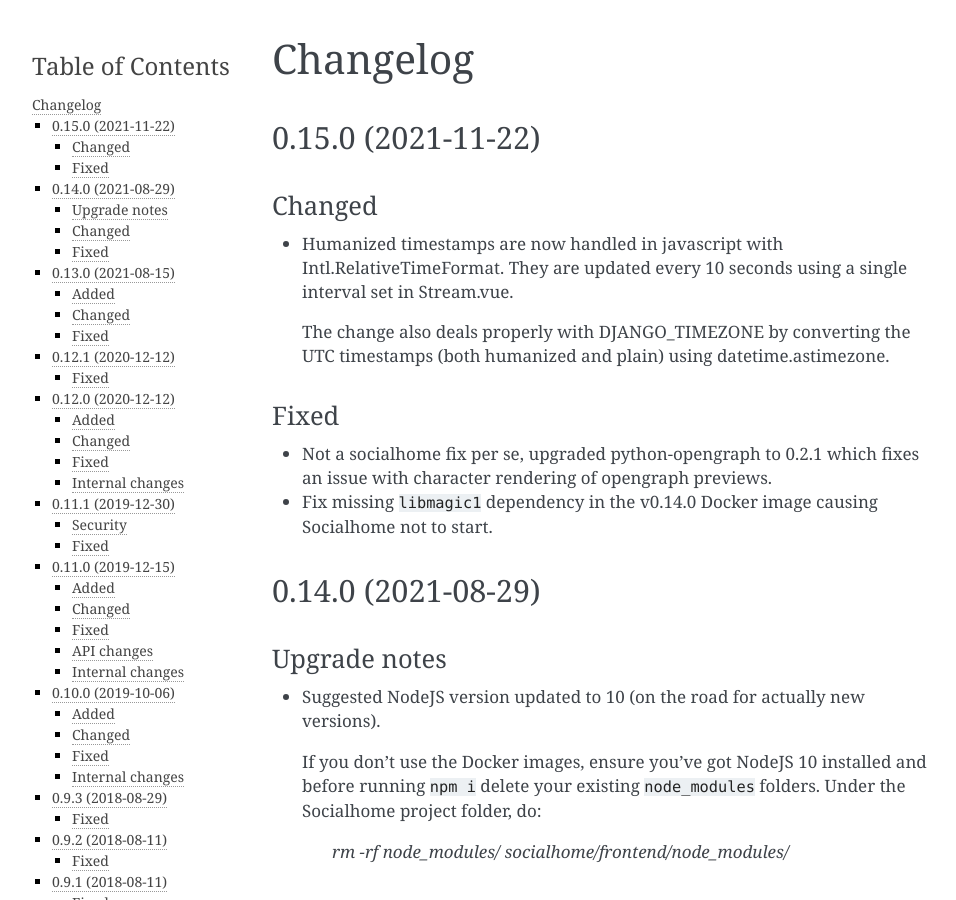
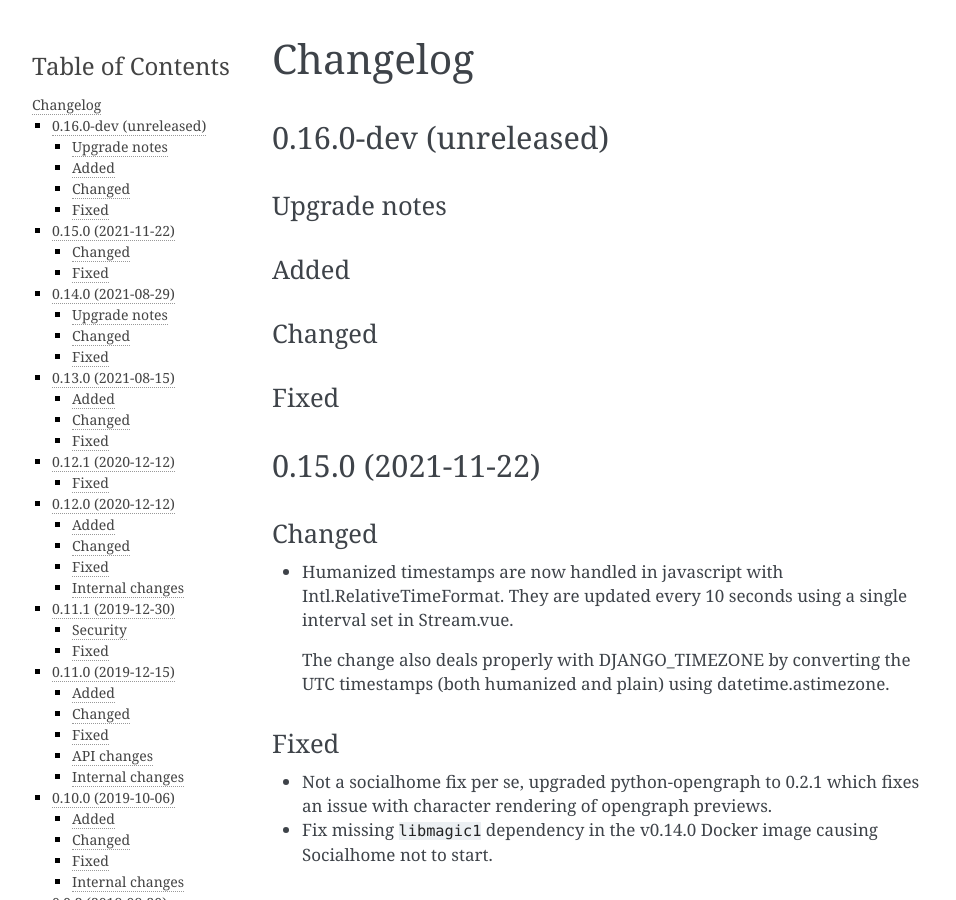
Before and after one commit to jaywink/socialhome, a Sphinx documentation site: the page built from docs/changelog.rst, in a window 1280 px wide and 900 px high. Shown: the whole window, without its empty margins (148-1104 px from the left). Built offline with Sphinx 7.4.7, drawn with Linux system fonts in a browser that asks for light colours.

Commit message:
Start new dev cycle

```diff
--- a/docs/changelog.rst
+++ b/docs/changelog.rst
@@ -2,6 +2,22 @@
 
 Changelog
 =========
+
+0.16.0-dev (unreleased)
+-------------------
+
+Upgrade notes
+.............
+
+Added
+.....
+
+Changed
+.......
+
+Fixed
+.....
+
 
 0.15.0 (2021-11-22)
 -------------------
--- a/docs/conf.py
+++ b/docs/conf.py
@@ -1,6 +1,6 @@
 #!/usr/bin/env python3
 # -*- coding: utf-8 -*-
-__version__ = "0.15.0"
+__version__ = "0.16.0-dev"
 
 # Federation documentation build configuration file, created by
 # sphinx-quickstart on Sun Oct  2 12:42:19 2016.
--- a/socialhome/__init__.py
+++ b/socialhome/__init__.py
@@ -1,5 +1,5 @@
 # -*- coding: utf-8 -*-
-__version__ = "0.15.0"
+__version__ = "0.16.0-dev"
 __version_info__ = tuple([int(num) if num.isdigit() else num for num in __version__.replace("-", ".", 1).split(".")])
 
 default_app_config = "socialhome.apps.SocialhomeConfig"
```
